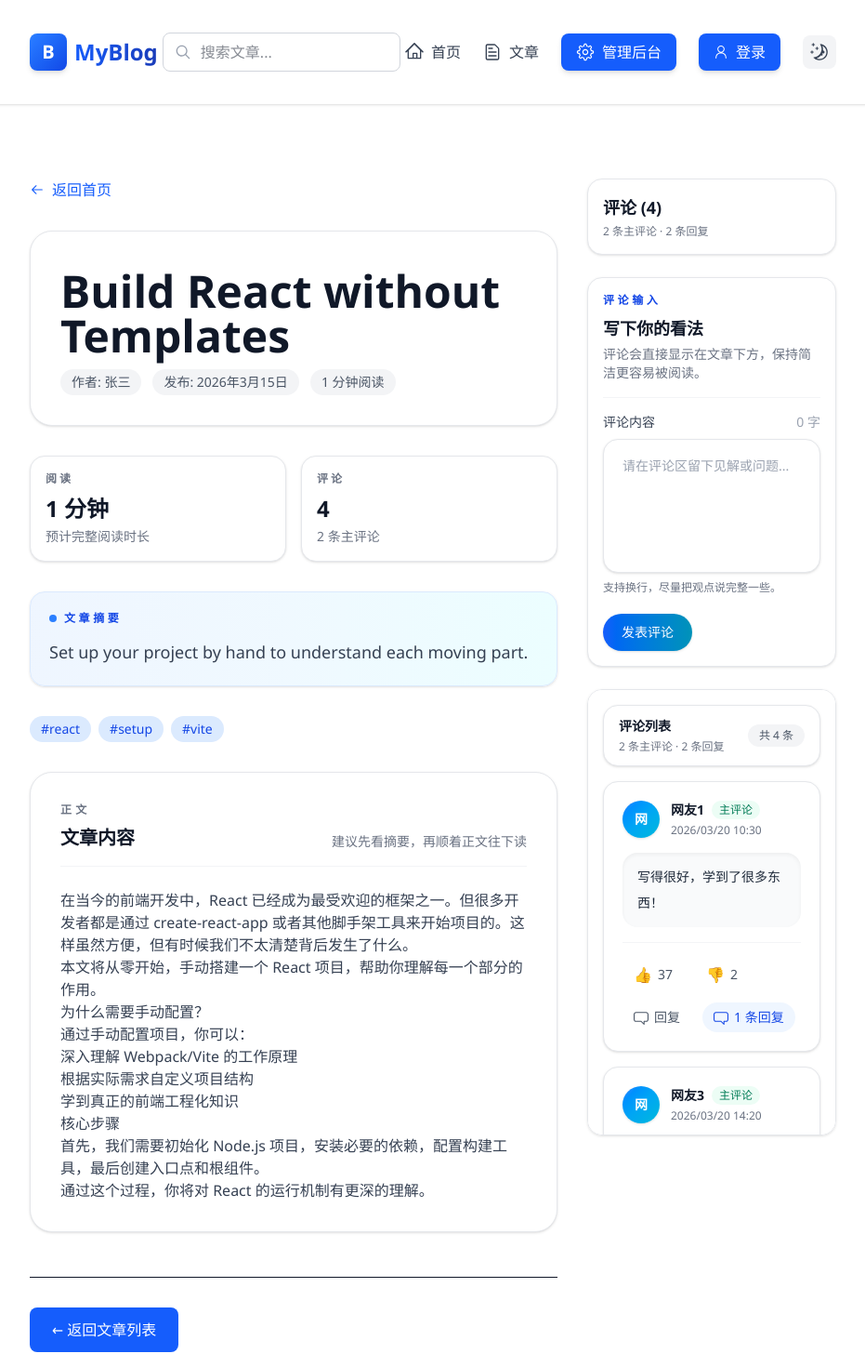
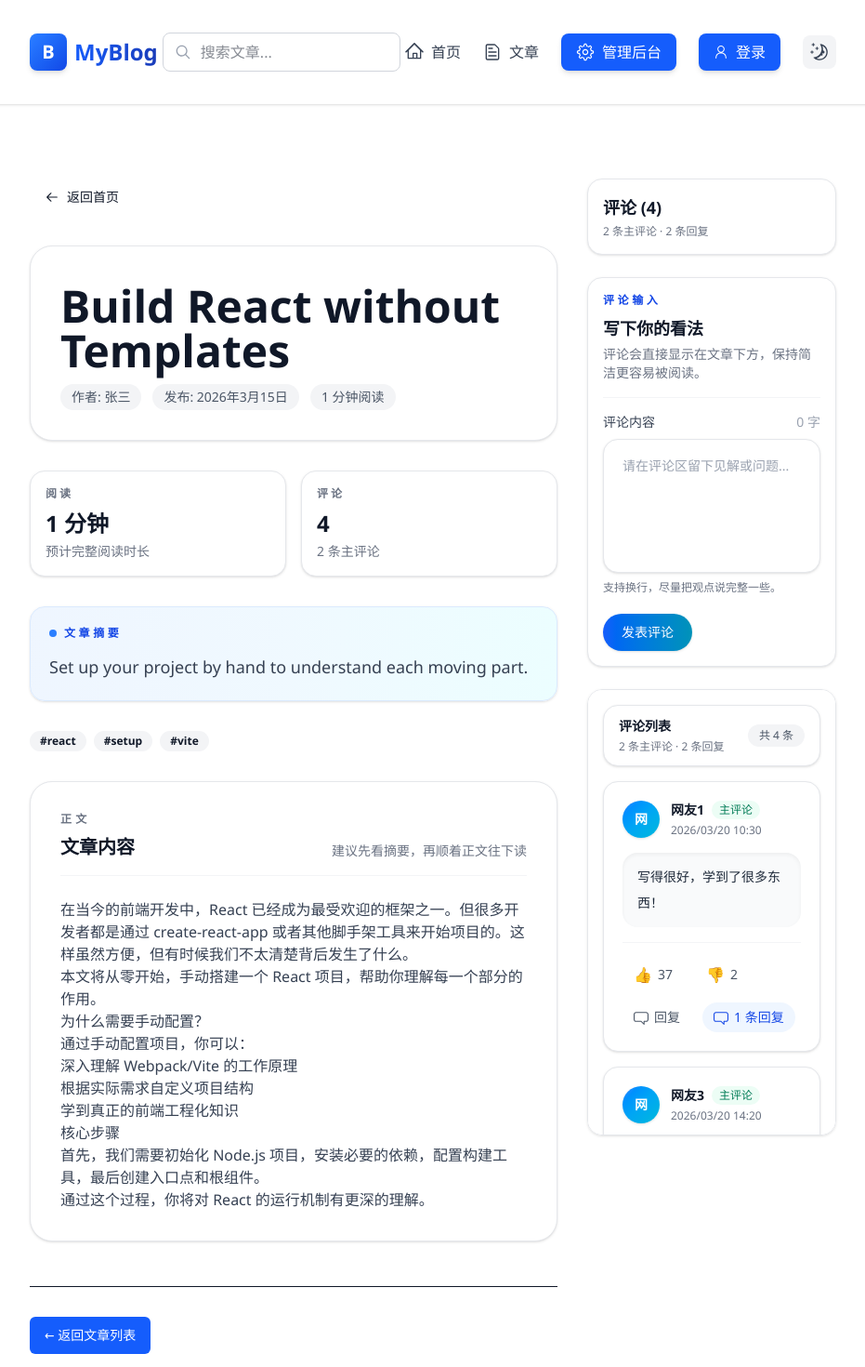
Before and after one commit to BqLee-AI/blog-FE, a React (Vite) app: page /article/1 in a window 1280 px wide. Shown: the top 1470 px of the page at 93% size, without its empty margins (174-1105 px from the left). Built offline with nearby package versions, Linux system fonts and the light colour scheme.

Commit message:
feat(page): unify detail actions with shadcn buttons

```diff
--- a/src/pages/ArticleDetailPage.tsx
+++ b/src/pages/ArticleDetailPage.tsx
@@ -1,5 +1,5 @@
 import { useEffect, useState } from "react";
-import { useParams, Link, useNavigate } from "react-router-dom";
+import { useParams, useNavigate } from "react-router-dom";
 import { usePostStore } from "@/store/postStore";
 import { commentStore } from "@/store/commentStore";
 import { CommentForm } from "@/features/comments/components/CommentForm";
@@ -7,6 +7,8 @@ import { CommentList } from "@/features/comments/components/CommentList";
 import type { Comment } from "@/types";
 import { ArrowLeftIcon } from "@radix-ui/react-icons";
 import { estimateReadingTime, formatArticleDate } from "@/lib/utils";
+import { Button } from "@/components/ui/button";
+import { Badge } from "@/components/ui/badge";
 
 export default function ArticleDetailPage() {
   const { id } = useParams<{ id: string }>();
@@ -94,19 +96,22 @@ export default function ArticleDetailPage() {
           {error || "文章不存在"}
         </h2>
         <p className="text-gray-600 dark:text-gray-400 mb-6">无法找到您要查看的文章</p>
-        <button
+        <Button
+          type="button"
           onClick={() => navigate("/")}
-          className="px-6 py-2 bg-blue-600 text-white rounded-lg hover:bg-blue-700 dark:bg-blue-700 dark:hover:bg-blue-600 transition-colors"
+          className="bg-blue-600 text-white hover:bg-blue-700 dark:bg-blue-700 dark:hover:bg-blue-600"
         >
           返回首页
-        </button>
+        </Button>
         {error && (
-          <button
+          <Button
+            type="button"
             onClick={clearError}
-            className="ml-2 px-6 py-2 border border-gray-300 dark:border-gray-600 text-gray-700 dark:text-gray-300 rounded-lg hover:bg-gray-50 dark:hover:bg-gray-800 transition-colors"
+            variant="outline"
+            className="ml-2"
           >
             清除错误
-          </button>
+          </Button>
         )}
       </div>
     );
@@ -117,13 +122,15 @@ export default function ArticleDetailPage() {
       {/* 左侧：文章内容 */}
       <article className="lg:col-span-2">
         {/* 返回按钮 */}
-        <Link
-          to="/"
-          className="inline-flex items-center gap-2 text-blue-600 dark:text-blue-400 hover:text-blue-700 dark:hover:text-blue-300 font-medium mb-8"
+        <Button
+          type="button"
+          onClick={() => navigate("/")}
+          variant="ghost"
+          className="mb-8 gap-2 px-0 text-blue-600 hover:bg-transparent hover:text-blue-700 dark:text-blue-400 dark:hover:text-blue-300"
         >
           <ArrowLeftIcon className="w-4 h-4" />
           返回首页
-        </Link>
+        </Button>
 
         {/* 文章标题和元信息 */}
         <header className="mb-8 rounded-3xl border border-gray-200 dark:border-gray-800 bg-white dark:bg-gray-900 p-6 shadow-sm md:p-8">
@@ -173,12 +180,13 @@ export default function ArticleDetailPage() {
         {currentPost.tags.length > 0 && (
           <div className="flex flex-wrap gap-2 mb-8">
             {currentPost.tags.map((tag) => (
-              <span
+              <Badge
                 key={tag}
-                className="px-3 py-1 bg-blue-100 dark:bg-blue-900/30 text-blue-700 dark:text-blue-300 text-sm font-medium rounded-full hover:bg-blue-200 dark:hover:bg-blue-900/50 transition-colors"
+                variant="secondary"
+                className="text-sm font-medium"
               >
                 #{tag}
-              </span>
+              </Badge>
             ))}
           </div>
         )}
@@ -211,12 +219,13 @@ export default function ArticleDetailPage() {
 
         {/* 底部导航 */}
         <div className="border-t dark:border-gray-700 pt-8">
-          <Link
-            to="/"
-            className="inline-block px-6 py-3 bg-blue-600 dark:bg-blue-700 text-white rounded-lg hover:bg-blue-700 dark:hover:bg-blue-600 transition-colors font-medium"
+          <Button
+            type="button"
+            onClick={() => navigate("/")}
+            className="bg-blue-600 text-white hover:bg-blue-700 dark:bg-blue-700 dark:hover:bg-blue-600"
           >
             ← 返回文章列表
-          </Link>
+          </Button>
         </div>
       </article>
 
--- a/src/pages/ReplyDetailPage.tsx
+++ b/src/pages/ReplyDetailPage.tsx
@@ -7,6 +7,7 @@ import { CommentForm } from "@/features/comments/components/CommentForm";
 import { CommentCard } from "@/features/comments/components/CommentCard";
 import type { Comment } from "@/types";
 import { ArrowLeftIcon } from "@radix-ui/react-icons";
+import { Button } from "@/components/ui/button";
 
 /**
  * 回复详情页 - 显示某条评论的所有回复
@@ -143,12 +144,13 @@ export default function ReplyDetailPage() {
         <div className="text-6xl mb-4">😕</div>
         <h2 className="text-2xl font-bold text-gray-900 dark:text-white mb-2">评论不存在</h2>
         <p className="text-gray-600 dark:text-gray-400 mb-6">无法找到您要查看的评论</p>
-        <button
+        <Button
+          type="button"
           onClick={() => navigate(-1)}
-          className="px-6 py-2 bg-blue-600 text-white rounded-lg hover:bg-blue-700 dark:bg-blue-700 dark:hover:bg-blue-600 transition-colors"
+          className="bg-blue-600 text-white hover:bg-blue-700 dark:bg-blue-700 dark:hover:bg-blue-600"
         >
           返回
-        </button>
+        </Button>
       </div>
     );
   }
@@ -156,13 +158,15 @@ export default function ReplyDetailPage() {
   return (
     <div className="space-y-8">
       {/* 返回按钮 */}
-      <button
+      <Button
+        type="button"
         onClick={() => navigate(-1)}
-        className="inline-flex items-center gap-2 text-blue-600 dark:text-blue-400 hover:text-blue-700 dark:hover:text-blue-300 font-medium mb-8"
+        variant="ghost"
+        className="mb-8 gap-2 px-0 text-blue-600 hover:bg-transparent hover:text-blue-700 dark:text-blue-400 dark:hover:text-blue-300"
       >
         <ArrowLeftIcon className="w-4 h-4" />
         回到原评论区
-      </button>
+      </Button>
 
       {/* 文章标题 */}
       <header className="mb-8">
@@ -176,12 +180,13 @@ export default function ReplyDetailPage() {
       <div ref={rootCommentRef} className="bg-blue-50 dark:bg-blue-900/20 border-l-4 border-blue-600 rounded p-6">
         <div className="flex items-center justify-between gap-3 mb-4">
           <h2 className="text-lg font-semibold text-gray-900 dark:text-white">原评论</h2>
-          <button
+          <Button
+            type="button"
             onClick={handleBackToOriginalComment}
-            className="text-sm px-3 py-1 rounded-full bg-blue-600 text-white hover:bg-blue-700 transition-colors"
+            className="h-8 rounded-full bg-blue-600 px-3 text-sm text-white hover:bg-blue-700"
           >
             回到原评论区
-          </button>
+          </Button>
         </div>
         <CommentCard
           comment={comment}
@@ -214,12 +219,14 @@ export default function ReplyDetailPage() {
         <div className="flex items-center justify-between gap-3 mb-4">
           <h2 className="text-lg font-semibold text-gray-900 dark:text-white">添加回复</h2>
           {replyTarget && replyTarget.id !== comment.id && (
-            <button
+            <Button
+              type="button"
               onClick={() => setReplyTarget(comment)}
-              className="text-sm text-blue-600 dark:text-blue-400 hover:text-blue-700 dark:hover:text-blue-300"
+              variant="ghost"
+              className="px-0 text-sm text-blue-600 hover:bg-transparent hover:text-blue-700 dark:text-blue-400 dark:hover:text-blue-300"
             >
               回到原评论区
-            </button>
+            </Button>
           )}
         </div>
 
```
